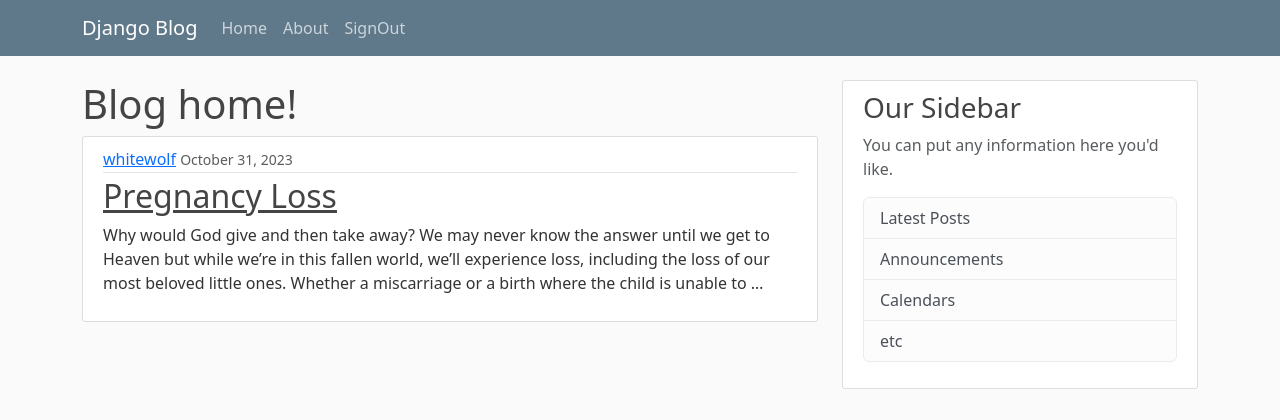
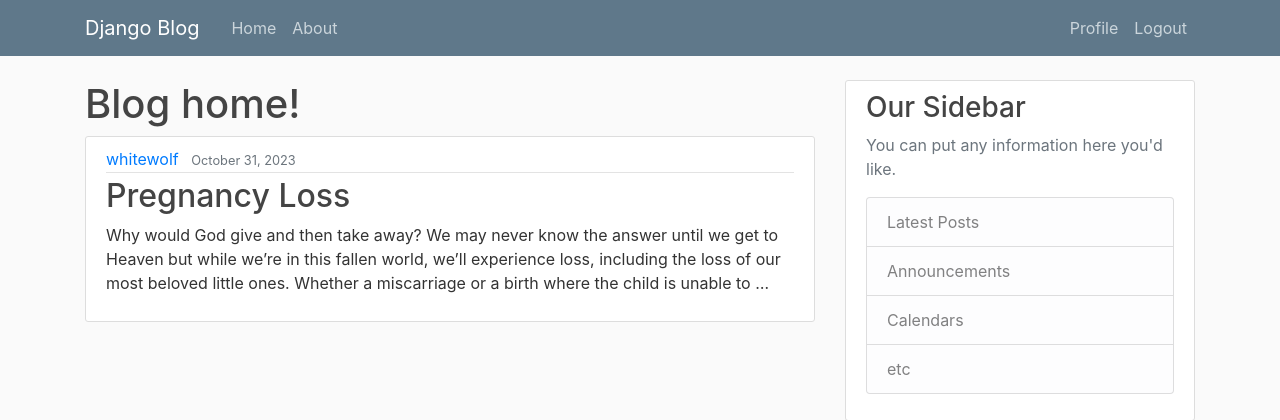
Before and after one commit to bhorsujal/pih_blog_application, a Django app: page / in a window 1280 px wide. Shown: the top 420 px of the page. Run offline with Django 4.2, Linux system fonts and the light colour scheme; a user stored in the database is signed in; data comes from the database, SQL or seed files in the repository; both versions use the stored data as it was after the commit; some libraries are stand-ins or nearby versions.

Commit message:
Implemented inbuilt Login system

```diff
--- a/pih_blog/blog/templates/blog/base.html
+++ b/pih_blog/blog/templates/blog/base.html
@@ -3,20 +3,22 @@
 <html>
 <head>
 
+    <!-- Required meta tags -->
     <meta charset="utf-8">
-    <meta name="viewport" content="width=device-width, initial-scale=1">
-    <link href="https://cdn.jsdelivr.net/npm/bootstrap@5.3.1/dist/css/bootstrap.min.css" rel="stylesheet" integrity="sha384-4bw+/aepP/YC94hEpVNVgiZdgIC5+VKNBQNGCHeKRQN+PtmoHDEXuppvnDJzQIu9" crossorigin="anonymous">
+    <meta name="viewport" content="width=device-width, initial-scale=1, shrink-to-fit=no">
 
-    <link rel = " stylesheet" type = "text/css" href = "{% static 'blog/main.css' %}">
+    <!-- Bootstrap CSS -->
+    <link rel="stylesheet" href="https://maxcdn.bootstrapcdn.com/bootstrap/4.0.0/css/bootstrap.min.css" integrity="sha384-Gn5384xqQ1aoWXA+058RXPxPg6fy4IWvTNh0E263XmFcJlSAwiGgFAW/dAiS6JXm" crossorigin="anonymous">
+
+    <link rel="stylesheet" type="text/css" href="{% static 'blog/main.css' %}">
 
     {% if title %}
-		<title> Django Blog - {{ title }} </title>
+        <title>Django Blog - {{ title }}</title>
     {% else %}
-		<title> Django Blog </title>
+        <title>Django Blog</title>
     {% endif %}
 </head>
 <body>
-
     <header class="site-header">
       <nav class="navbar navbar-expand-md navbar-dark bg-steel fixed-top">
         <div class="container">
@@ -32,20 +34,27 @@
             <!-- Navbar Right Side -->
             <div class="navbar-nav">
               {% if user.is_authenticated %}
-              <a class="nav-item nav-link" href="/signout/">SignOut</a>
+                <a class="nav-item nav-link" href="{% url 'user_profile' %}">Profile</a>
+                <a class="nav-item nav-link" href="{% url 'logout' %}">Logout</a>
               {% else %}
-              <a class="nav-item nav-link" href="/signin/">Login</a>
-              <a class="nav-item nav-link" href="/signup/">Register</a>
+                <a class="nav-item nav-link" href="{% url 'login' %}">Login</a>
+                <a class="nav-item nav-link" href="{% url 'register' %}">Register</a>
               {% endif %}
             </div>
           </div>
         </div>
       </nav>
     </header>
-
     <main role="main" class="container">
       <div class="row">
         <div class="col-md-8">
+          {% if messages %}
+            {% for message in messages %}
+              <div class="alert alert-{{ message.tags }}">
+                {{ message }}
+              </div>
+            {% endfor %}
+          {% endif %}
           {% block content %}{% endblock %}
         </div>
         <div class="col-md-4">
@@ -64,8 +73,10 @@
       </div>
     </main>
 
-    <script src="https://cdn.jsdelivr.net/npm/bootstrap@5.3.1/dist/js/bootstrap.bundle.min.js" integrity="sha384-HwwvtgBNo3bZJJLYd8oVXjrBZt8cqVSpeBNS5n7C8IVInixGAoxmnlMuBnhbgrkm" crossorigin="anonymous"></script>
-    <script src="https://cdn.jsdelivr.net/npm/@popperjs/core@2.11.8/dist/umd/popper.min.js" integrity="sha384-I7E8VVD/ismYTF4hNIPjVp/Zjvgyol6VFvRkX/vR+Vc4jQkC+hVqc2pM8ODewa9r" crossorigin="anonymous"></script>
-    <script src="https://cdn.jsdelivr.net/npm/bootstrap@5.3.1/dist/js/bootstrap.min.js" integrity="sha384-Rx+T1VzGupg4BHQYs2gCW9It+akI2MM/mndMCy36UVfodzcJcF0GGLxZIzObiEfa" crossorigin="anonymous"></script>
+    <!-- Optional JavaScript -->
+    <!-- jQuery first, then Popper.js, then Bootstrap JS -->
+    <script src="https://code.jquery.com/jquery-3.2.1.slim.min.js" integrity="sha384-KJ3o2DKtIkvYIK3UENzmM7KCkRr/rE9/Qpg6aAZGJwFDMVNA/GpGFF93hXpG5KkN" crossorigin="anonymous"></script>
+    <script src="https://cdnjs.cloudflare.com/ajax/libs/popper.js/1.12.9/umd/popper.min.js" integrity="sha384-ApNbgh9B+Y1QKtv3Rn7W3mgPxhU9K/ScQsAP7hUibX39j7fakFPskvXusvfa0b4Q" crossorigin="anonymous"></script>
+    <script src="https://maxcdn.bootstrapcdn.com/bootstrap/4.0.0/js/bootstrap.min.js" integrity="sha384-JZR6Spejh4U02d8jOt6vLEHfe/JQGiRRSQQxSfFWpi1MquVdAyjUar5+76PVCmYl" crossorigin="anonymous"></script>
 </body>
 </html>
--- a/pih_blog/pih_blog/settings.py
+++ b/pih_blog/pih_blog/settings.py
@@ -137,5 +137,8 @@
 
 CRISPY_TEMPLATE_PACK = "bootstrap5"
 
-# Indicates the url after successful login
+# Indicates the url after successful login (login button click)
 LOGIN_REDIRECT_URL = 'blog-home'
+
+# for the decorator login_required
+LOGIN_URL = 'login'
--- a/pih_blog/pih_blog/urls.py
+++ b/pih_blog/pih_blog/urls.py
@@ -20,6 +20,7 @@
 
 urlpatterns = [
     path('admin/', admin.site.urls),
+    path('user_profile/', user_authentication_views.user_profile, name='user_profile'),
     path('register/', user_authentication_views.register, name='register'),
     path('login/', auth_views.LoginView.as_view(template_name='user_authentication/login.html'), name='login'),
     path('logout/', auth_views.LogoutView.as_view(template_name='user_authentication/logout.html'), name='logout'),
--- a/pih_blog/user_authentication/templates/user_authentication/registration.html
+++ b/pih_blog/user_authentication/templates/user_authentication/registration.html
@@ -5,7 +5,7 @@
         <form method="POST">
             {% csrf_token %}
             <fieldset class="form-group">
-                <legend class="border-bottom mb-4">Join Today</legend>
+                <legend class="border-bottom mb-4">Register Now</legend>
                 {{ form|crispy }}
             </fieldset>
             <div class="form-group">
--- /dev/null
+++ b/pih_blog/user_authentication/templates/user_authentication/user_profile.html
@@ -0,0 +1,5 @@
+{% extends "blog/base.html" %}
+{% load crispy_forms_tags %}
+{% block content %}
+    <h1>{{ user.username }}</h1>
+{% endblock content %}
--- a/pih_blog/user_authentication/views.py
+++ b/pih_blog/user_authentication/views.py
@@ -1,6 +1,7 @@
 from django.shortcuts import render, redirect
 from django.contrib import messages
 from .form_updation import UserRegistrationForm
+from django.contrib.auth.decorators import login_required
 
 
 def register(request):
@@ -15,3 +16,8 @@
         form = UserRegistrationForm()
 
     return render(request, 'user_authentication/registration.html', {'form': form})
+
+
+@login_required
+def user_profile(request):
+    return render(request, 'user_authentication/user_profile.html')
```
Also changed, not shown: pih_blog/blog/templates/blog/signin.html (deleted, +0 -24 lines), pih_blog/blog/templates/blog/signup.html (deleted, +0 -40 lines), pih_blog/db.sqlite3. Lines whose indentation alone changed are shown as unchanged.
